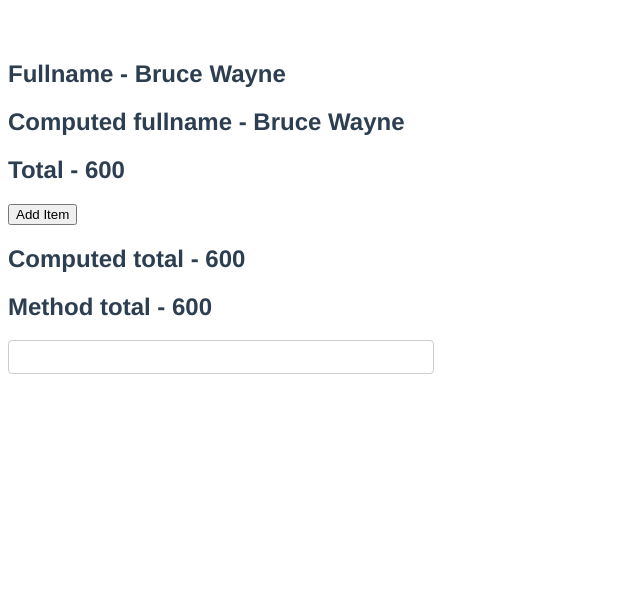
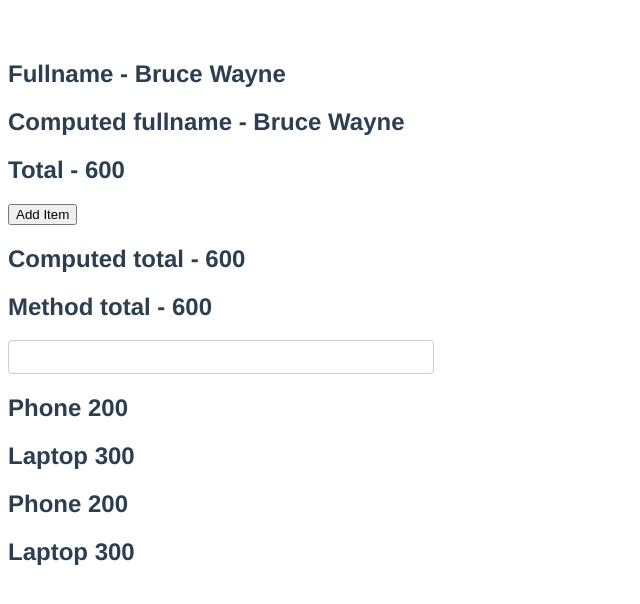
Before and after one commit to rclarian/Vue.js_3_A, a Vue app in the folder hello-world/: page / in a window 1280 px wide. Shown: the top 604 px of the page, without its empty margins (0-640 px from the left). Built offline with nearby package versions, Linux system fonts and the light colour scheme.

Commit message:
#25. Vue JS 3 Tutorial - 25 - Computed Properties and v-for - (computed properties, v-for, v-if)
#25. Vue JS 3 Tutorial - 25 - Computed Properties and v-for - (computed properties, v-for, v-if)

```diff
--- a/hello-world/src/App.vue
+++ b/hello-world/src/App.vue
@@ -9,6 +9,15 @@
     <h2>Computed total - {{ total }}</h2>
     <h2>Method total - {{ getTotal() }}</h2>
     <input type="text" v-model="country">
+
+    <template v-for="item in items" :key="item.id">
+      <h2 v-if="item.price > 100">{{ item.title }} {{ item.price }}</h2>
+    </template>
+
+    <h2 v-for="item in expensiveItems" :key="item.id">
+      {{ item.title }} {{ item.price }}
+    </h2>
+
   </div>
 </template>
 
@@ -53,7 +62,10 @@
     total() {
       console.log('total computed property');
       return this.items.reduce((total, curr) => (total = total + curr.price), 0);
-    }
+    },
+    expensiveItems(){
+      return this.items.filter(item => item.price > 100);
+    },
   }
 }
 </script>
```
